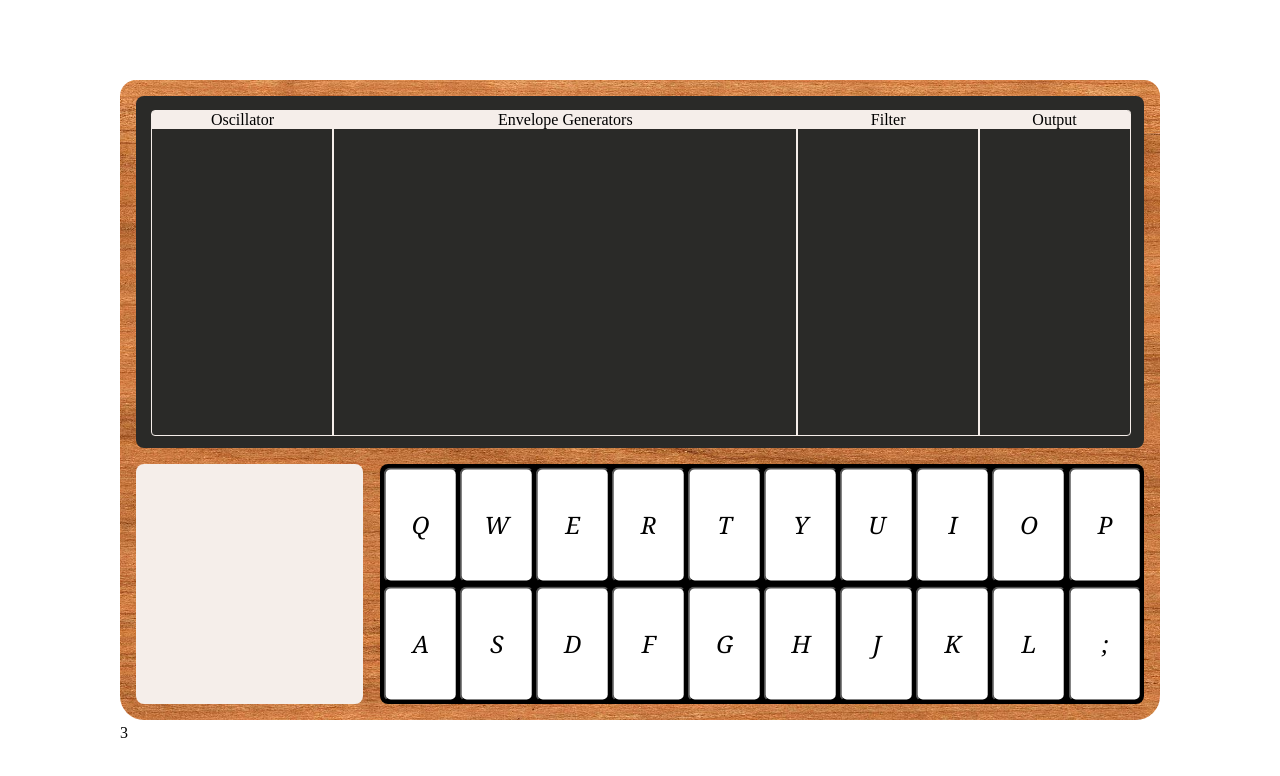
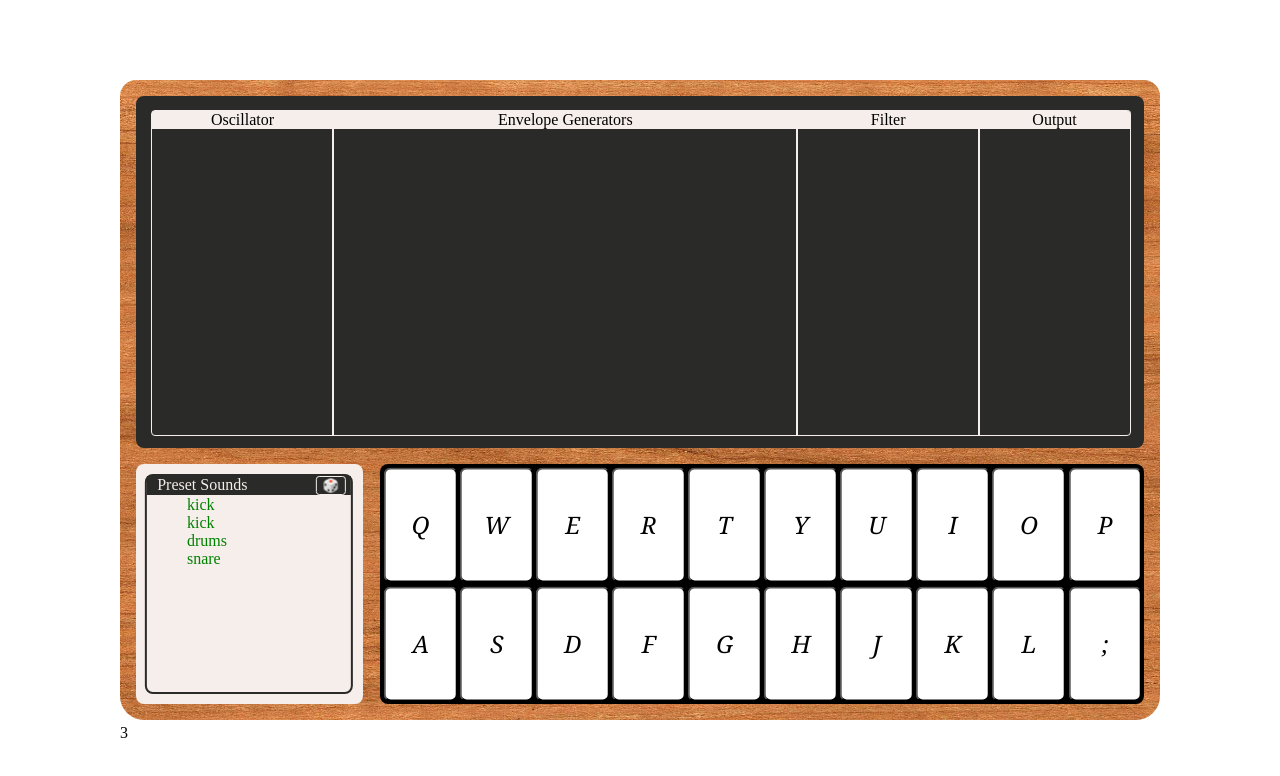
Before and after one commit to chrisvensand/mono-synth, a React (Create React App) app: page / in a window 1280 px wide. Shown: the top 776 px of the page. Built offline with nearby package versions, Linux system fonts and the light colour scheme.

Commit message:
start preset styling

```diff
--- /dev/null
+++ b/src/PresetList.jsx
@@ -0,0 +1,15 @@
+import React from 'react';
+import './index.css';
+
+export default class PresetList extends React.Component {
+    render() {
+        return(
+            <ol className="preset-vertical-menu">
+                <li>kick</li>
+                <li>kick</li>
+                <li>drums</li>
+                <li>snare</li>
+            </ol>
+        );
+    }
+}
--- a/src/Presets.jsx
+++ b/src/Presets.jsx
@@ -1,10 +1,20 @@
 import React from 'react';
+import PresetList from './PresetList.jsx'
 import './index.css';
 
 export default class Presets extends React.Component {
     render() {
         return (
             <div className="presets">
+                <div className="preset-content">
+                    <div className="preset-header">
+                        <label className="preset-label"> Preset Sounds </label>
+                        <div className="preset-random-button-container">
+                            <button className="preset-random-button" > 🎲 </button>
+                        </div>
+                    </div>
+                    <PresetList />
+                </div>
             </div>
         );
     }
```
